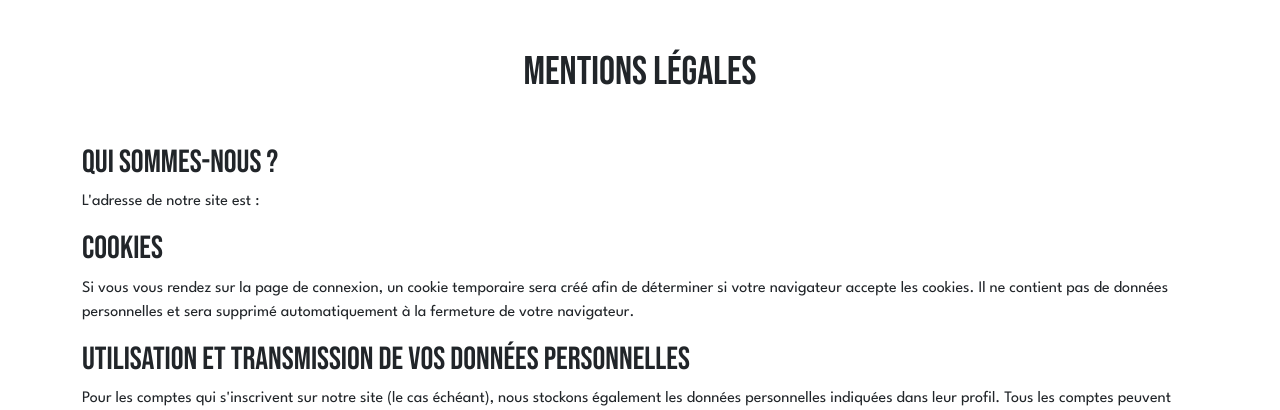
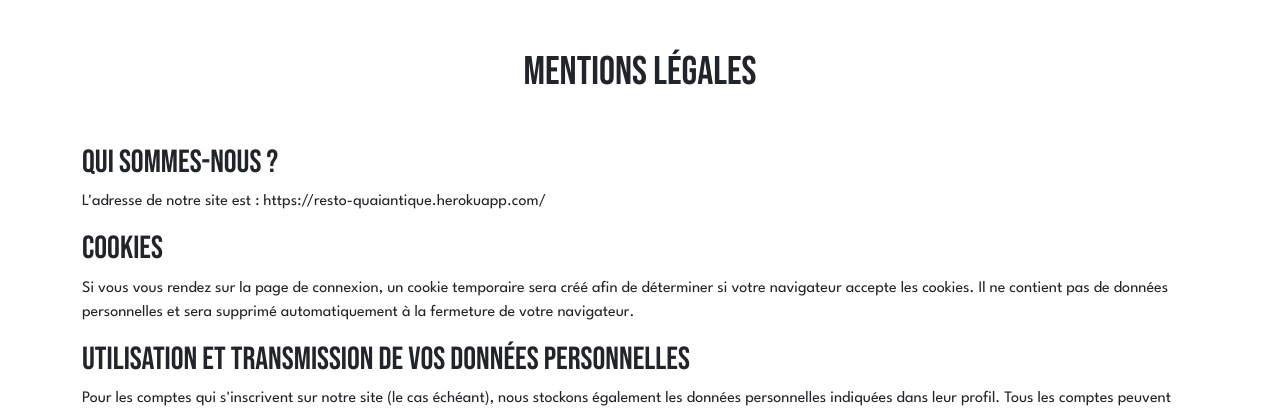
Before and after one commit to Maea-M/quai_antique, a Symfony app: template templates/mention/index.html.twig in a window 1280 px wide. Shown: the part 122-532 px from the top of the page. Run offline with Twig, Linux system fonts and the light colour scheme; the template is opened without the code that fills it, so the values that code supplies are empty; some libraries are stand-ins or nearby versions; some web fonts are replaced.

Commit message:
add adress website in mentions legales

```diff
--- a/templates/home/index.html.twig
+++ b/templates/home/index.html.twig
@@ -90,7 +90,7 @@
         <div class="col-lg">
             <p>Lorem Ipsum is simply dummy text of the printing and typesetting industry. Lorem Ipsum has been the industry's standard dummy text ever since the 1500s, when an unknown printer took a galley of type and scrambled it to make a type specimen book. It has survived not only five centuries, but also the leap into electronic typesetting, remaining essentially unchanged. It was popularised in the 1960s with the release of Letraset sheets containing Lorem Ipsum passages, and more recently with desktop publishing software like Aldus PageMaker including versions of Lorem Ipsum.</p>
             <a href="{{ path('booking')}}">
-                <div class="btn btn-info">Réserver une table</div>
+                <div class="btn btn-info mb-1">Réserver une table</div>
             </a>
         </div>
         <div class="col-lg">
--- a/templates/mention/index.html.twig
+++ b/templates/mention/index.html.twig
@@ -7,7 +7,7 @@
     <h1 class="text-center m-5">Mentions légales</h1>
 
     <h2>Qui sommes-nous ?</h2>
-    <p>L'adresse de notre site est : </p>
+    <p>L'adresse de notre site est : https://resto-quaiantique.herokuapp.com/</p>
 
     <h2>Cookies</h2>
     <p>Si vous vous rendez sur la page de connexion, un cookie temporaire sera créé afin de déterminer si votre navigateur accepte les cookies. Il ne contient pas de données personnelles et sera supprimé automatiquement à la fermeture de votre navigateur.</p>
```
